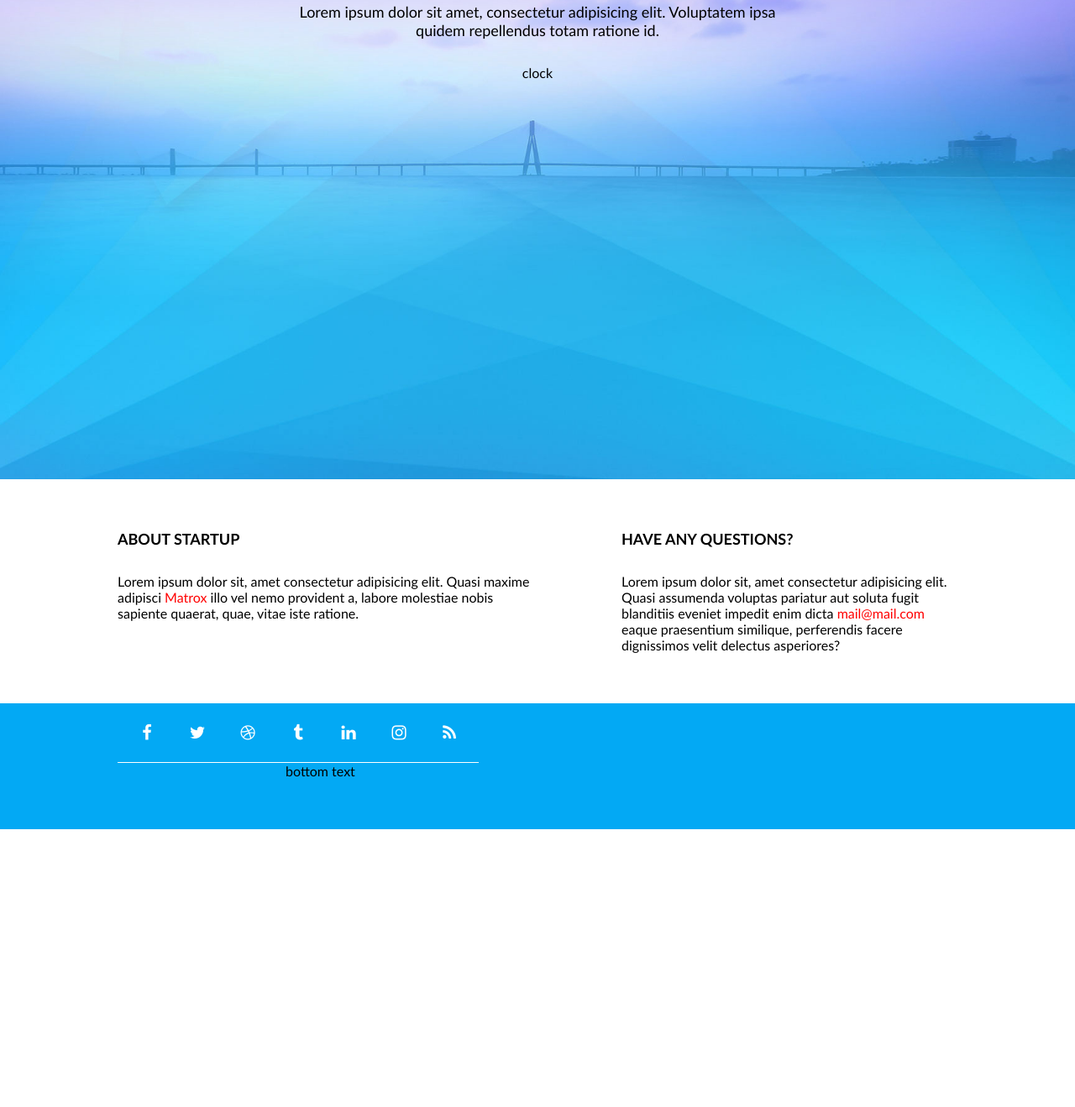
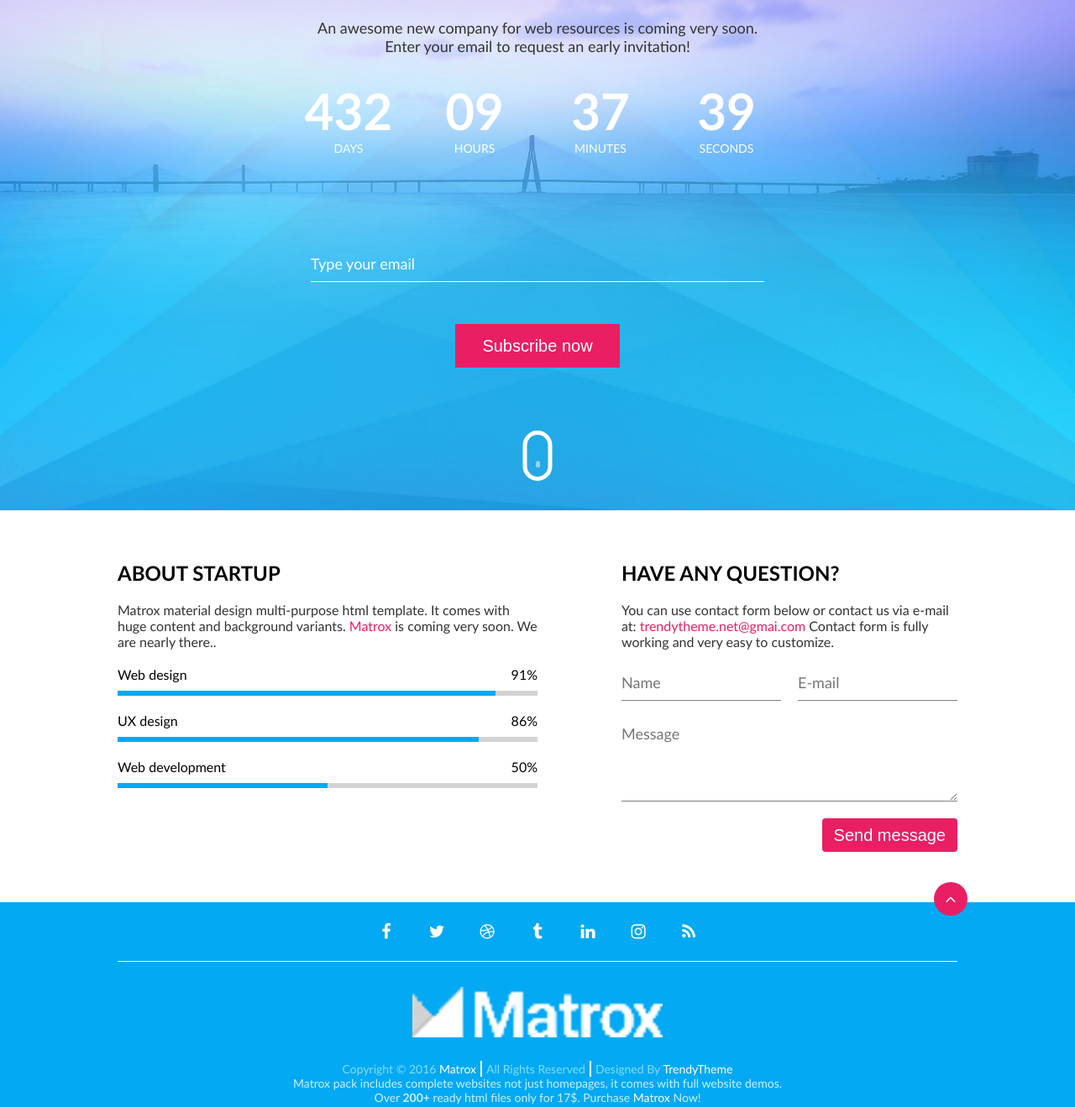
Before and after one commit to Spectatour/999-coming-test, a website: page index.html in a window 1280 px wide. Shown: the part 229-1548 px from the top of the page at 84% size. Before the commit the page ends 1217 px from the top, so only its background shows below. Drawn offline with Linux system fonts and the light colour scheme.

Commit message:
Test done

```diff
--- a/css/base/base.css
+++ b/css/base/base.css
@@ -1,3 +1,7 @@
+html {
+    scroll-behavior: smooth;
+}
+
 body,
 body * {
     margin: 0;
@@ -7,11 +11,26 @@ body * {
 }
 
 body {
-    font-family: 'Gill Sans', 'Gill Sans MT', Calibri, 'Trebuchet MS', sans-serif;
+    font-family: 'Gill Sans', 'Gill Sans MT', Calibri, 'Trebuchet MS',
+        sans-serif;
 }
 
 .bg-main {
-    background-color: #03a9f4;
+    background-color: #03a9f3;
 }
 
-#ea1e63
+p {
+    font-size: 16px;
+    line-height: 1.2em;
+    color: #333;
+}
+p > a {
+    color: #ea1e63;
+    text-decoration: none;
+}
+p > a:hover {
+    text-decoration: underline;
+}
+h2 {
+    text-transform: uppercase;
+}
--- a/css/base/layout.css
+++ b/css/base/layout.css
@@ -1,45 +1,52 @@
 .container {
     padding-top: 60px;
     padding-bottom: 60px;
-}
-.container > .row {
-    display: flex;
-    justify-content: space-between;
-
-    width: 1000px;
-    margin-left: calc(50% - 500px);
-    gap: 60px 0;
 }
 .container > .short-row {
     width: 600px;
     margin-left: calc(50% - 300px);
 }
-
-.container > .row > .column {
+.container > .row {
+    display: inline-block;
+    width: 1000px;
+    margin-left: calc(50% - 500px);
+}
+.container > .columns {
+    display: flex;
+    justify-content: space-between;
+}
+.container > .columns> .column {
     display: flex;
     flex-direction: column;
-    gap: 30px;
+    gap: 20px;
     width: 50%;
 }
-.container > .row > .right {
+.container > .columns> .right-column {
     width: 40%;
 }
 
-@media (max-width: 1100px)   {
+@media (max-width: 1100px) {
     .container > .row {
         width: 800px;
         margin-left: calc(50% - 400px);
     }
+}
 
-}
-@media (max-width: 900px)   {
+@media (max-width: 900px) {
     .container > .row {
         width: 600px;
         margin-left: calc(50% - 300px);
     }
+    .container > .columns {
+        flex-direction: column;
+        gap: 60px;
+    }
+    .container > .columns > .column {
+        width: 100%;
+    }
+}
 
-}
-@media (max-width: 650px)   {
+@media (max-width: 640px) {
     .container {
         padding-left: 20px;
         padding-right: 20px;
@@ -50,8 +57,4 @@
         width: 100%;
         margin-left: 0;
     }
-    .container > .row > .column {
-        width: 100%;
-    }
-
 }
--- /dev/null
+++ b/css/components/button.css
@@ -0,0 +1,24 @@
+.btn {
+    padding: 0.5em 0.7em;
+    border: none;
+    text-decoration: none;
+    color: #fff;
+    font-size: 20px;
+    line-height: 1em;
+    background-color: #ea1e63;
+    border: none;
+    border-radius: 0.2em;
+    cursor: pointer;
+    user-select: none;
+    text-align: center;
+}
+.btn:hover {
+box-shadow: 0 4px 8px #0002;
+}
+.btn.btn-circle {
+    height: 2em;
+    width: 2em;
+    padding: 0;
+    line-height: 2em;
+    border-radius: 50%;
+}
--- /dev/null
+++ b/css/components/clock.css
@@ -0,0 +1,25 @@
+.clock {
+    display: flex;
+    width: 100%;
+    flex-wrap: wrap;
+    gap: 30px 0;
+    text-align: center;
+    color: #fff;
+}
+.clock > .time {
+    width: 25%;
+}
+.clock > .time > .value {
+    font-size: 60px;
+    font-weight: bold;
+}
+.clock > .time > .label {
+    font-size: 14px;
+    text-transform: uppercase;
+}
+
+@media (max-width: 560px) {
+    .clock > .time {
+        width: 50%;
+    }
+}
--- /dev/null
+++ b/css/components/form.css
@@ -0,0 +1,56 @@
+.form {
+    display: flex;
+    flex-wrap: wrap;
+    gap: 20px;
+    justify-content: flex-end;
+}
+.form > input,
+.form > textarea {
+    padding: 0.5em 0;
+    color: #555;
+    font-family: 'Gill Sans', 'Gill Sans MT', Calibri, 'Trebuchet MS', sans-serif;
+    border: none;
+    font-size: 18px;
+    line-height: 1.2em;
+    border-bottom: 1px solid grey;
+}
+
+.form > input {
+    width: calc(50% - 10px);
+}
+
+.form > textarea {
+    width: 100%;
+    min-height: 100px;
+    max-height: 300px;
+    resize: vertical;
+}
+@media (max-width: 1100px) {
+    .form > input {
+        width: 100%;
+    }
+}
+
+.form.subscribe {
+    width: 90%;
+    padding: 5em 0;
+    justify-content: center;
+    gap: 50px;
+}
+
+.subscribe > input{
+    width: 100%;
+    color: #fff;
+    background-color: transparent;
+    border: none;
+    border-bottom: 1px solid #fff;
+    outline: none;
+}
+.subscribe > input::placeholder{
+    color: #fff;
+
+}
+.form.subscribe > .btn {
+    border-radius: 0;
+    padding: 0.8em 1.6em;
+}
--- /dev/null
+++ b/css/components/mouse.css
@@ -0,0 +1,39 @@
+.mouse {
+    width: 7em;
+    height: 12em;
+    font-size: 5px;
+    border: 1em solid #fff;
+    border-radius: 4em;
+    position: relative;
+    bottom: 1em;
+    left: 50%;
+    transform: translate(-50%);
+}
+.mouse::before {
+    content: '';
+    display: block;
+    height: 1.6em;
+    width: 1em;
+    position: absolute;
+    top: 2em;
+    left: 50%;
+    transform: translateX(-50%);
+    background-color: #fff;
+    border-radius: 0.5em;
+    animation-name: scroll;
+    animation-duration: 2s;
+    animation-iteration-count: infinite;
+}
+@keyframes scroll {
+    0% {
+        transform: translate(-50%, 0);
+        opacity: 1;
+    }
+    30% {
+        opacity: 1;
+    }
+    100% {
+        transform: translate(-50%, 330%);
+        opacity: 0;
+    }
+}
--- /dev/null
+++ b/css/components/progress-bar.css
@@ -0,0 +1,40 @@
+.progress-bar {
+    display: flex;
+    flex-direction: column;
+    gap: 10px;
+}
+.progress-bar > .top {
+    display: flex;
+    justify-content: space-between;
+}
+.progress-bar > .top > .label {
+
+}
+.progress-bar > .top > .value {
+
+}
+.progress-bar >  .progress {
+    width: 100%;
+    height: 6px;
+    background-color: lightgray;
+}
+.progress-bar >  .progress > .bar {
+    width: 90%;
+    height: 100%;
+}
+.progress-bar >  .progress > .bar > .loading {
+    width: 100%;
+    height: 100%;
+    background-color: #03A9F5;
+    animation-name: loading;
+    animation-duration: 3s;
+}
+
+@keyframes loading {
+    0% {
+        width: 0;
+    }
+    100% {
+        width: 1%;
+    }
+}
--- a/css/pages/home.css
+++ b/css/pages/home.css
@@ -1,66 +1,68 @@
 /* base */
+
 @import '../base/base.css';
 @import '../base/layout.css';
 /* 3rd-party */
 
 @import '../3rd-party/font-awesome.min.css';
-/* components  */
 
-/* CUSTOM STYLE BELOW THIS COMMENT LINE  */
+/* components */
+@import '../components/button.css';
+@import '../components/clock.css';
+@import '../components/mouse.css';
+@import '../components/progress-bar.css';
+@import '../components/form.css';
+/* custom style below this coment line */
 
 /* hero */
 .hero {
     min-height: 100vh;
     padding-bottom: 30px;
     background-image: url(../../img/banner.jpg);
-    background-position: center;
     background-repeat: no-repeat;
     background-size: cover;
+    background-position: center;
+    background-attachment: fixed;
 }
+
 .hero > .short-row {
     display: flex;
     flex-direction: column;
     gap: 30px;
     text-align: center;
+    align-items: center;
 }
 
 .logo {
     width: 100%;
-    height: 40px;
+    height: 60px;
     object-fit: contain;
     object-position: center;
 }
-
 .main-title {
     font-size: 60px;
     text-transform: uppercase;
-    letter-spacing: -5px;
+    letter-spacing: -4px;
 }
 .main-description {
     font-size: 18px;
 }
-
 /* main */
 
-.section-title {
-    font-size: 18px;
-    text-transform: uppercase;
+.container {
+    display: flex;
+    flex-direction: column;
+    justify-content: center;
 }
 
-.section-description {
-    font-size: 16px;
+/* footer */
+footer > .row {
+    position: relative;
 }
-.section-description > a {
-    text-decoration: none;
-    color: red;
-}
-.section-description > a:hover {
-    text-decoration: underline;
-    color: red;
+footer.container {
+    padding-top: 0;
 }
 
-
-/* footer */
 .socials {
     display: flex;
     justify-content: center;
@@ -75,17 +77,43 @@
     height: 2.5em;
     line-height: 2.5em;
     font-size: 20px;
+    color: #fff;
     text-decoration: none;
-    color: #fff;
     border-radius: 50%;
     transition: all 0.3s;
 }
-
 .socials > a:hover {
     background-color: #fff;
     color: #03a9f3;
 }
 
-footer.container {
-    padding-top: 0;
+.back-to-top {
+    position: absolute;
+    top: -1.2em;
+    right: -0.6em;
+    text-decoration: none;
 }
+footer > .short-row {
+    text-align: center;
+}
+footer > .short-row > a > .logo {
+    margin: 30px 0;
+}
+footer > .short-row > p {
+    font-size: 14px;
+    color: #C9F0FF;
+}
+footer > .short-row > p:first-of-type {
+    font-size: 14px;
+    color: #81DDFF;
+}
+.short-row > p > a {
+    font-size: 14px;
+    color: #fff;
+}
+footer > div > p > span::before,
+footer > div > p > span::after {
+    content: '';
+    border: 1px solid #fff;
+    margin: 0 5px;
+}
--- a/index.html
+++ b/index.html
@@ -1,11 +1,12 @@
 <!DOCTYPE html>
 <html lang="en">
+
 <head>
     <meta charset="UTF-8">
     <meta http-equiv="X-UA-Compatible" content="IE=edge">
     <meta name="viewport" content="width=device-width, initial-scale=1.0">
-    <title>Coming test</title>
-    <link rel="stylesheet" href="./favicon.ico" type="image/x-icon">
+    <title>Coming soon</title>
+    <link rel="shortcut icon" href="./favicon.ico" type="image/x-icon">
     <link rel="apple-touch-icon" sizes="180x180" href="./favicon/apple-touch-icon.png">
     <link rel="icon" type="image/png" sizes="32x32" href="./favicon/favicon-32x32.png">
     <link rel="icon" type="image/png" sizes="16x16" href="./favicon/favicon-16x16.png">
@@ -15,32 +16,92 @@
     <meta name="theme-color" content="#ffffff">
     <link rel="stylesheet" href="./css/pages/home.css">
 </head>
+
 <body>
-    <section class="container hero bg-main">
+    <section class="container hero bg-main main">
         <div class="short-row">
-            <img class="logo" src="./img/logo.png" alt="Logo">
+            <img class="logo" src="./img/2.png" alt="Logo">
             <h1 class="main-title">Coming soon</h1>
-            <p class="main-description">Lorem ipsum dolor sit amet, consectetur adipisicing elit. Voluptatem ipsa quidem repellendus totam ratione id.</p>
+            <p class="main-description">An awesome new company for web resources is coming very soon.<br> Enter your email to request an early invitation!</p>
             <div class="clock">
-                clock
+                <div class="time">
+                    <div class="value">432</div>
+                    <div class="label">Days</div>
+                </div>
+                <div class="time">
+                    <div class="value">09</div>
+                    <div class="label">Hours</div>
+                </div>
+                <div class="time">
+                    <div class="value">37</div>
+                    <div class="label">Minutes</div>
+                </div>
+                <div class="time">
+                    <div class="value">39</div>
+                    <div class="label">Seconds</div>
                 </div>
             </div>
+            <form class="form subscribe">
+                <input type="text" placeholder="Type your email" value="">
+                <button class="btn">Subscribe now</button>
+            </form>
+        </div>
+        <div class="mouse"></div>
     </section>
+
     <main class="container">
-        <div class="row">
+        <div class="row columns">
             <div class="column">
-                <h2 class="section-title">About startup</h2>
-                <p class="section-description">
-                    Lorem ipsum dolor sit, amet consectetur adipisicing elit. Quasi maxime adipisci <a href="#">Matrox</a> illo vel nemo provident a, labore molestiae nobis sapiente quaerat, quae, vitae iste ratione.</p>
+                <h2>About startup</h2>
+                <p>Matrox material design multi-purpose html template. It comes with huge content and background variants. <a href="#">Matrox</a> is coming very soon. We are nearly there..</p>
+                <div class="progress-bar">
+                    <div class="top">
+                        <div class="label">Web design</div>
+                        <div class="value">91%</div>
                     </div>
-            <div class="column right">
-                <h2 class="section-title">Have any questions?</h2>
-                <p class="section-description">
-                    Lorem ipsum dolor sit, amet consectetur adipisicing elit. Quasi assumenda voluptas pariatur aut soluta fugit blanditiis eveniet impedit enim dicta <a href="mailto:mail@mail.com">mail@mail.com</a> eaque praesentium similique, perferendis facere dignissimos velit delectus asperiores?</p>
+                    <div class="progress">
+                        <div class="bar" style="width: 90%;">
+                            <div class="loading"></div>
+                        </div>
+                    </div>
+                </div>
+                <div class="progress-bar">
+                    <div class="top">
+                        <div class="label">UX design</div>
+                        <div class="value">86%</div>
+                    </div>
+                    <div class="progress">
+                        <div class="bar" style="width: 86%;">
+                            <div class="loading"></div>
+                        </div>
+                    </div>
+                </div>
+                <div class="progress-bar">
+                    <div class="top">
+                        <div class="label">Web development</div>
+                        <div class="value">50%</div>
+                    </div>
+                    <div class="progress">
+                        <div class="bar" style="width: 50%;">
+                            <div class="loading"></div>
+                        </div>
+                    </div>
+                </div>
+            </div>
+            <div class="column right-column">
+                <h2>Have any question?</h2>
+                <p>You can use contact form below or contact us via e-mail at: <a href="mailto:trendytheme.net@gmai.com">trendytheme.net@gmai.com</a> Contact form is fully working and very easy to customize.</p>
+                <form class="form">
+                    <input type="text" placeholder="Name" value="">
+                    <input type="text" placeholder="E-mail" value="">
+                    <textarea name="" id="" placeholder="Message"></textarea>
+                    <button type="submit" class="btn">Send message</button>
+                </form>
             </div>
         </div>
     </main>
-    <footer  class="container bg-main">
+
+    <footer class="container bg-main">
         <div class="row">
             <div class="socials">
             <a href="#" target="_blank" class="fa fa-facebook"></a>
@@ -51,10 +112,18 @@
             <a href="#" target="_blank" class="fa fa-instagram"></a>
             <a href="#" target="_blank" class="fa fa-rss"></a>
             </div>
+            <a href="" class="back-to-top fa fa-angle-up btn btn-circle"> </a>
         </div>
         <div class="short-row">
-            bottom text
+            <a href="#" target="_blank"><img src="./img/matrox.png" class="logo" alt=""> </a>
+            <p>
+                Copyright © 2016 <a href="#">Matrox</a><span>All Rights Reserved</span>Designed By <a href="#">TrendyTheme</a>
+            </p>
+            <p>
+                Matrox pack includes complete websites not just homepages, it comes with full website demos. Over <b>200+</b> ready html files only for 17$. Purchase <a href="#">Matrox</a> Now!
+            </p>
         </div>
     </footer>
 </body>
+
 </html>
```
Also changed, not shown: img/2.png (added), img/matrox.png (added). Lines whose indentation alone changed are shown as unchanged.
